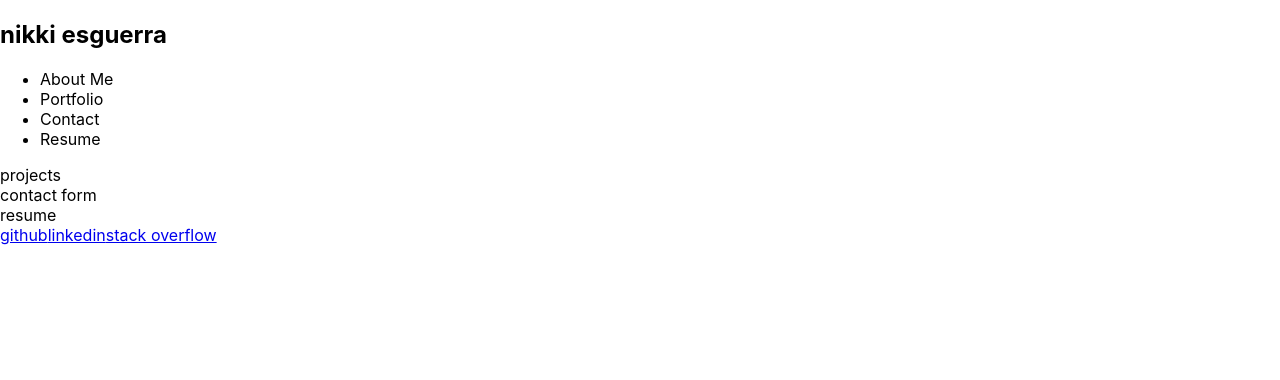
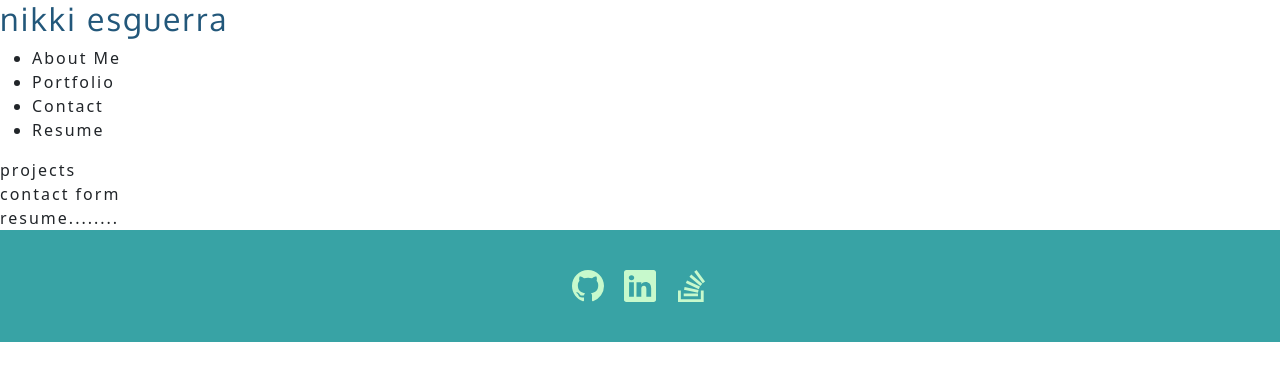
Before and after one commit to desguerra/react-portfolio-demo, a React (Create React App) app: page / in a window 1280 px wide. Shown: the top 380 px of the page. Built offline with nearby package versions, Linux system fonts and the light colour scheme.

Commit message:
add bootstrap and finish footer

```diff
--- a/package.json
+++ b/package.json
@@ -6,6 +6,10 @@
     "@testing-library/jest-dom": "^5.12.5",
     "@testing-library/react": "^11.2.6",
     "@testing-library/user-event": "^12.8.0",
+    "bootstrap": "^5.2.2",
+    "bootstrap-icons": "^1.10.2",
+    "jquery": "^3.6.1",
+    "popper.js": "^1.16.1",
     "react": "17.0.2",
     "react-dom": "17.0.2",
     "react-scripts": "4.0.3",
--- a/src/components/Footer/index.js
+++ b/src/components/Footer/index.js
@@ -2,10 +2,27 @@
 
 function Footer() {
   return (
-    <footer>
-      <a href='/' target='_blank'>github</a>
-      <a href='/' target='_blank'>linkedin</a>
-      <a href='/' target='_blank'>stack overflow</a>
+    <footer className='container-fluid'>
+
+          <a href='https://github.com/desguerra' target='_blank' rel='noreferrer'>
+            <svg xmlns="http://www.w3.org/2000/svg" width="32" height="32" fill="currentColor" className="bi bi-github" viewBox="0 0 16 16">
+              <path d="M8 0C3.58 0 0 3.58 0 8c0 3.54 2.29 6.53 5.47 7.59.4.07.55-.17.55-.38 0-.19-.01-.82-.01-1.49-2.01.37-2.53-.49-2.69-.94-.09-.23-.48-.94-.82-1.13-.28-.15-.68-.52-.01-.53.63-.01 1.08.58 1.23.82.72 1.21 1.87.87 2.33.66.07-.52.28-.87.51-1.07-1.78-.2-3.64-.89-3.64-3.95 0-.87.31-1.59.82-2.15-.08-.2-.36-1.02.08-2.12 0 0 .67-.21 2.2.82.64-.18 1.32-.27 2-.27.68 0 1.36.09 2 .27 1.53-1.04 2.2-.82 2.2-.82.44 1.1.16 1.92.08 2.12.51.56.82 1.27.82 2.15 0 3.07-1.87 3.75-3.65 3.95.29.25.54.73.54 1.48 0 1.07-.01 1.93-.01 2.2 0 .21.15.46.55.38A8.012 8.012 0 0 0 16 8c0-4.42-3.58-8-8-8z"/>
+            </svg>
+          </a>
+
+          <a href='https://www.linkedin.com/in/nikkiesg/' target='_blank' rel='noreferrer'>
+            <svg xmlns="http://www.w3.org/2000/svg" width="32" height="32" fill="currentColor" className="bi bi-linkedin" viewBox="0 0 16 16">
+              <path d="M0 1.146C0 .513.526 0 1.175 0h13.65C15.474 0 16 .513 16 1.146v13.708c0 .633-.526 1.146-1.175 1.146H1.175C.526 16 0 15.487 0 14.854V1.146zm4.943 12.248V6.169H2.542v7.225h2.401zm-1.2-8.212c.837 0 1.358-.554 1.358-1.248-.015-.709-.52-1.248-1.342-1.248-.822 0-1.359.54-1.359 1.248 0 .694.521 1.248 1.327 1.248h.016zm4.908 8.212V9.359c0-.216.016-.432.08-.586.173-.431.568-.878 1.232-.878.869 0 1.216.662 1.216 1.634v3.865h2.401V9.25c0-2.22-1.184-3.252-2.764-3.252-1.274 0-1.845.7-2.165 1.193v.025h-.016a5.54 5.54 0 0 1 .016-.025V6.169h-2.4c.03.678 0 7.225 0 7.225h2.4z"/>
+            </svg>
+          </a>
+
+          <a href='https://stackoverflow.com/users/19251880/nikki?tab=profile' target='_blank' rel='noreferrer'>
+            <svg xmlns="http://www.w3.org/2000/svg" width="32" height="32" fill="currentColor" className="bi bi-stack-overflow" viewBox="0 0 16 16">
+              <path d="M12.412 14.572V10.29h1.428V16H1v-5.71h1.428v4.282h9.984z"/>
+              <path d="M3.857 13.145h7.137v-1.428H3.857v1.428zM10.254 0 9.108.852l4.26 5.727 1.146-.852L10.254 0zm-3.54 3.377 5.484 4.567.913-1.097L7.627 2.28l-.914 1.097zM4.922 6.55l6.47 3.013.603-1.294-6.47-3.013-.603 1.294zm-.925 3.344 6.985 1.469.294-1.398-6.985-1.468-.294 1.397z"/>
+            </svg>
+          </a>
+
     </footer>
   );
 }
--- a/src/components/Resume/index.js
+++ b/src/components/Resume/index.js
@@ -3,7 +3,7 @@
 function Resume() {
   return (
     <section>
-      resume
+      resume........
     </section>
   );
 }
--- a/src/index.css
+++ b/src/index.css
@@ -1,13 +1,90 @@
+@import url('https://fonts.googleapis.com/css2?family=Bebas+Neue&family=Oxygen:wght@300;400;700&family=Quicksand:wght@300;400;500;600;700&display=swap');
+
+:root {
+  --primary: #c7f9cc;
+  --secondary: #80ed99;
+  --tertiary: #57cc99;
+  --light-dark: #38a3a5;
+  --dark: #22577a;
+  --border-radius: .3rem;
+}
+
+* {
+  margin: 0;
+  padding: 0;
+  transition: .15s ease-in-out;
+}
+
 body {
+  background-color: var(--primary);
   margin: 0;
-  font-family: -apple-system, BlinkMacSystemFont, 'Segoe UI', 'Roboto', 'Oxygen',
-    'Ubuntu', 'Cantarell', 'Fira Sans', 'Droid Sans', 'Helvetica Neue',
-    sans-serif;
-  -webkit-font-smoothing: antialiased;
-  -moz-osx-font-smoothing: grayscale;
+  padding: 0;
+  font-family: 'Quicksand', sans-serif;
+  color: var(--light-dark);
+  line-height: 1.5;
+  letter-spacing: 2px;
 }
 
 code {
   font-family: source-code-pro, Menlo, Monaco, Consolas, 'Courier New',
     monospace;
 }
+
+h1 {
+  font-family: 'Bebas Neue', cursive;
+  letter-spacing: 10px;
+  color: var(--dark);
+  line-height: 1.25;
+}
+
+h2,
+h3,
+h4,
+h5,
+h6 {
+  font-weight: 700;
+  font-family: 'Oxygen', sans-serif;
+  margin: 0;
+  color: var(--dark);
+  line-height: 1.25;
+}
+
+a,
+a:active,
+a:focus {
+    color: var(--tertiary);
+    text-decoration: wavy underline;
+    -webkit-text-decoration: wavy underline;
+    font-weight: bold;
+}
+
+a:hover {
+    color: var(--primary);
+    text-decoration: none;
+    font-weight: bold;
+}
+
+p {
+    font-size: 1.2rem;
+}
+
+footer {
+  text-align: center;
+  background-color: var(--light-dark);
+  color: var(--primary);
+  padding: 40px 0;
+}
+
+footer a,
+footer a:active,
+footer a:focus {
+  color: var(--primary);
+}
+
+footer a:hover {
+  color: var(--tertiary);
+}
+
+footer a {
+  padding: 0 10px;
+}
--- a/src/index.js
+++ b/src/index.js
@@ -3,6 +3,8 @@
 import './index.css';
 import App from './App';
 import reportWebVitals from './reportWebVitals';
+import 'bootstrap/dist/css/bootstrap.min.css';
+import 'bootstrap/dist/js/bootstrap.bundle.min';
 
 ReactDOM.render(
   <React.StrictMode>
```
Also changed, not shown: 1 other file (tests, documents, lock files or other folders).
